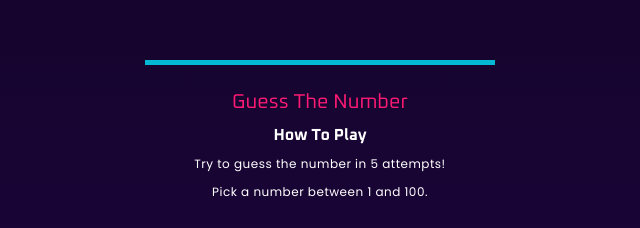
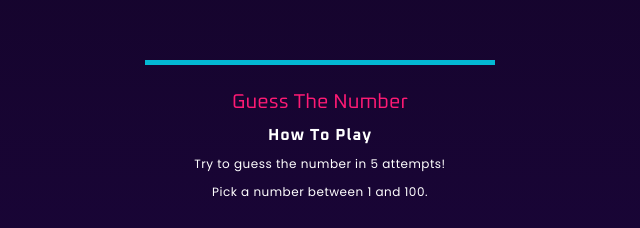
Before and after one commit to thaisiporto/guess-the-number, a plain HTML site: page index.html in a window 1280 px wide. Shown: the part 146-374 px from the top of the page, 320-960 px from the left. Drawn offline with nearby package versions, Linux system fonts and the light colour scheme.

Commit message:
Update style.css

```diff
--- a/style.css
+++ b/style.css
@@ -41,6 +41,7 @@
 
 h2 {
     font-family: "Oxanium", sans-serif;
+    letter-spacing: 1px;
     text-align: center;
     color: var(--cor00);
     font-size: 16px;
```
